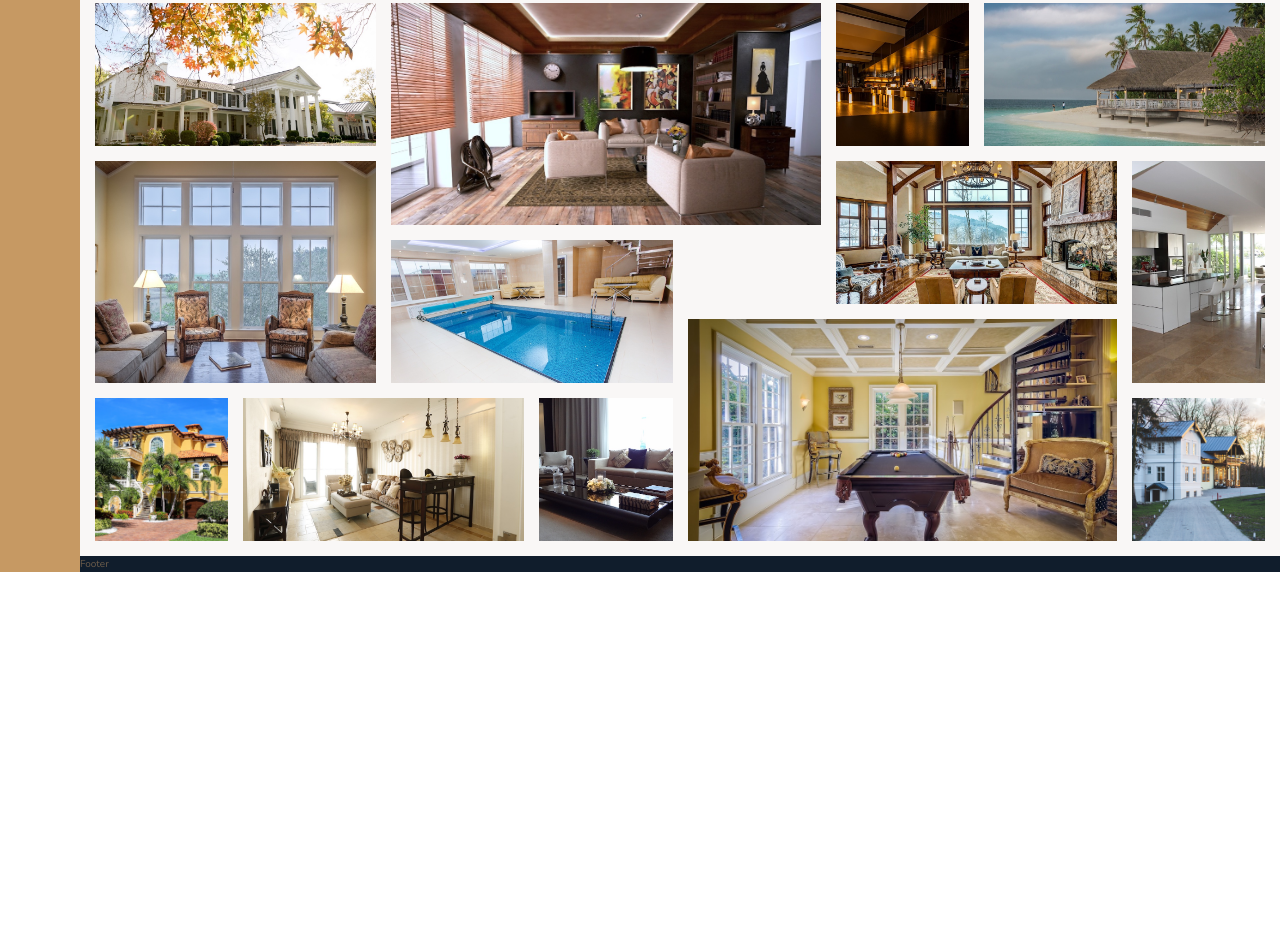
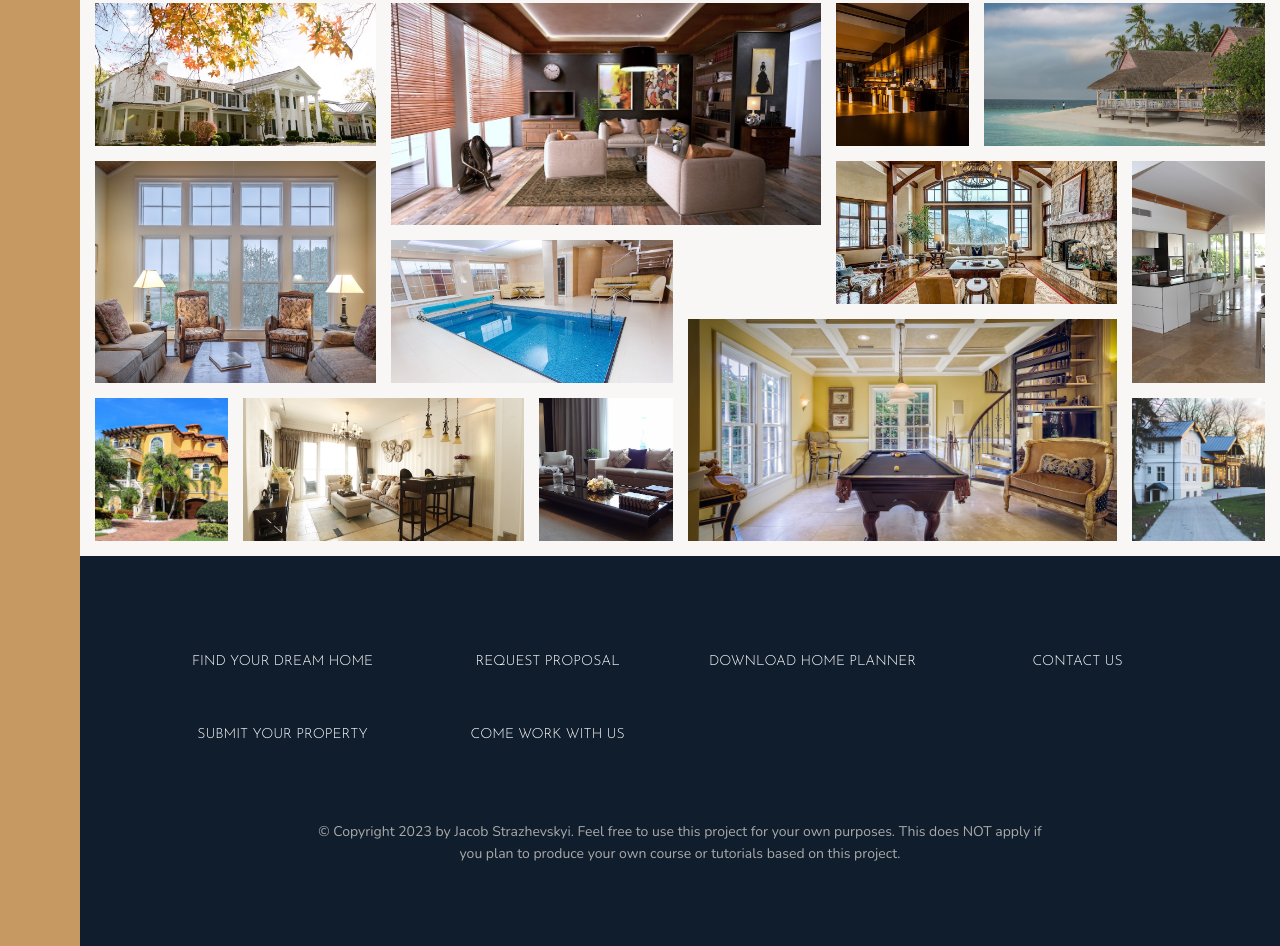
Before and after one commit to jacobstrazhevskyi/udemy-nexter, a website built with Parcel: page src/index.html in a window 1280 px wide. Shown: the part 3084-4030 px from the top of the page. Before the commit the page ends 3656 px from the top, so only its background shows below. Built offline with nearby package versions, Linux system fonts and the light colour scheme.

Commit message:
footer styled

```diff
--- a/src/index.html
+++ b/src/index.html
@@ -327,7 +327,18 @@
         </section>
 
         <footer class="footer">
-            Footer
+            <ul class="nav">
+                <li class="nav__item"><a href="#" class="nav__link">Find your dream home</a></li>
+                <li class="nav__item"><a href="#" class="nav__link">Request proposal</a></li>
+                <li class="nav__item"><a href="#" class="nav__link">Download home planner</a></li>
+                <li class="nav__item"><a href="#" class="nav__link">Contact us</a></li>
+                <li class="nav__item"><a href="#" class="nav__link">Submit your property</a></li>
+                <li class="nav__item"><a href="#" class="nav__link">Come work with us</a></li>
+            </ul>
+            <p class="copyright">
+                &copy; Copyright 2023 by Jacob Strazhevskyi. Feel free to use this project for your own purposes. This does NOT apply if you
+                plan to produce your own course or tutorials based on this project.
+            </p>
         </footer>
     </body>
 </html>
--- a/src/sass/_footer.scss
+++ b/src/sass/_footer.scss
@@ -1,4 +1,48 @@
 .footer {
   background-color: $color-secondary;
   grid-column: full-start / full-end;
+  padding: 8rem;
 }
+
+.nav {
+  list-style: none;
+
+  display: grid;
+  grid-template-columns: repeat(auto-fit, minmax(20rem, 1fr));
+  grid-gap: 2rem;
+  align-items: center;
+
+  &__link:link,
+  &__link:visited {
+
+    display: block;
+
+    font-family: $font-display;
+    font-size: 1.4rem;
+    color: #fff;
+    text-decoration: none;
+    text-transform: uppercase;
+    text-align: center;
+
+    padding: 1.5rem;
+
+    transition: all .2s;
+
+  }
+
+  &__link:hover,
+  &__link:active {
+    background-color: rgba(#fff, .05);
+    transform: translateY(-3px);
+  }
+}
+
+.copyright {
+  width: 70%;
+  font-size: 1.4rem;
+  color: $color-grey-light-2;
+  margin-top: 6rem;
+  margin-left: auto;
+  margin-right: auto;
+  text-align: center;
+}
```
Also changed, not shown: src/css/style.css.
